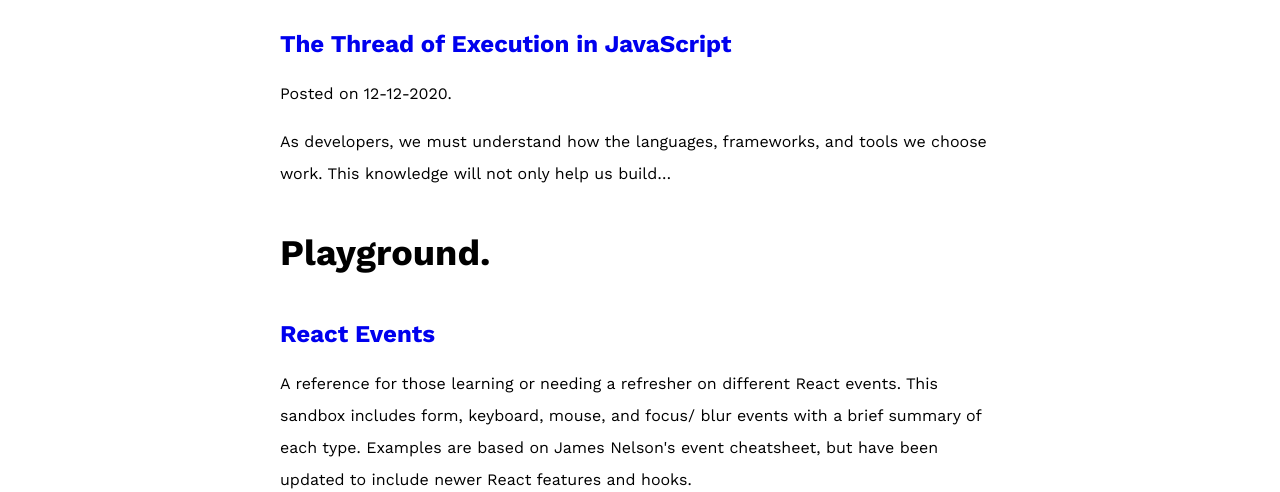
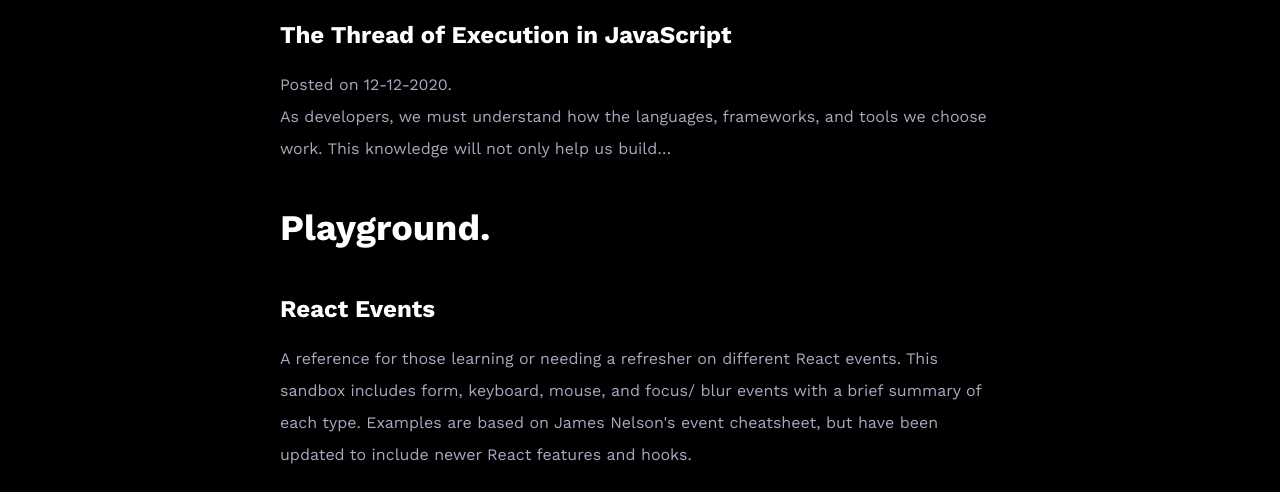
Before and after one commit to justinjunodev/personal-site, a Gatsby site: page / in a window 1280 px wide. Shown: the part 564-1056 px from the top of the page. Built offline with nearby package versions, Linux system fonts and the light colour scheme; Gatsby itself is replaced by a stand-in of ours; some packages are replaced by stand-ins of ours.

Commit message:
add theme colors and gradients

```diff
--- a/src/components/Layout/Layout.js
+++ b/src/components/Layout/Layout.js
@@ -1,17 +1,20 @@
 import React from 'react'
 import PropTypes from 'prop-types'
+import { GlobalStyles } from '../../styles/theme'
+import * as S from './styles'
 import Nav from '../Nav'
 import Social from '../Social'
 import Footer from '../Footer'
-import { GlobalStyles } from '../../styles/theme'
 
 const Layout = ({ children }) => (
   <>
     <GlobalStyles />
-    <Nav />
-    <main>{children}</main>
-    <Social />
-    <Footer />
+    <S.LayoutWrapper>
+      <Nav />
+      <main>{children}</main>
+      <Social />
+      <Footer />
+    </S.LayoutWrapper>
   </>
 )
 
--- /dev/null
+++ b/src/components/Layout/styles.js
@@ -0,0 +1,7 @@
+import styled from 'styled-components'
+
+export const LayoutWrapper = styled.div`
+  max-width: 45rem;
+  width: calc(100% - var(--scale-7));
+  margin: var(--scale-5) auto;
+`
--- a/src/styles/theme.js
+++ b/src/styles/theme.js
@@ -14,9 +14,20 @@
         --scale-3: 1rem;
         --scale-2: .75rem;
         --scale-1: 0.5rem;
+        --highlight: #ff8906;
+        --secondary: #f25f4c;
+        --tertiary: #e53170;
+        --gradient: linear-gradient(115deg, #ff8906 0%, #f25f4c 100%);
+        --dark: #000001;
+        --dark-alt: #0f0e17;
+        --light: #fffffe;
+        --light-alt: #a7a9be;
     }
+
     * {
         box-sizing: border-box;
+        padding: 0;
+        margin: 0;
     }
     html {
         font-size: 16px;
@@ -26,10 +37,17 @@
         font-family: var(--sans);
         font-weight: var(--copy);
         font-size: var(--scale-3);
+        color: var(--light-alt);
         line-height: 2rem;
-        max-width: 45rem;
-        width: calc(100% - var(--scale-7));
-        margin: var(--scale-5) auto var(--scale-7);
+        background: var(--dark);
+        ::before {
+            content: '';
+            display: block;
+            height: .4rem;
+            width: 100%;
+            background-color: var(--primary);
+            background-image: var(--gradient);
+        }
     }
     h1,
     h2,
@@ -37,6 +55,7 @@
     h4,
     h5 {
         font-weight: var(--heading);
+        color: var(--light);
         line-height: var(--scale-5);
         margin: var(--scale-5) 0 var(--scale-3);
     }
@@ -83,7 +102,8 @@
     }
     hr {
         border: none;
-        background: black;
+        background-color: var(--primary);
+        background-image: var(--gradient);
         height: .4rem;
         width: var(--scale-7);
         margin: 0;
```
